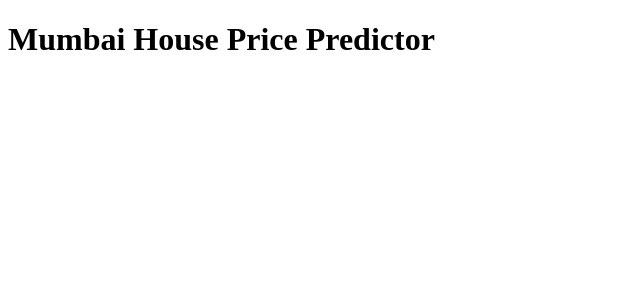
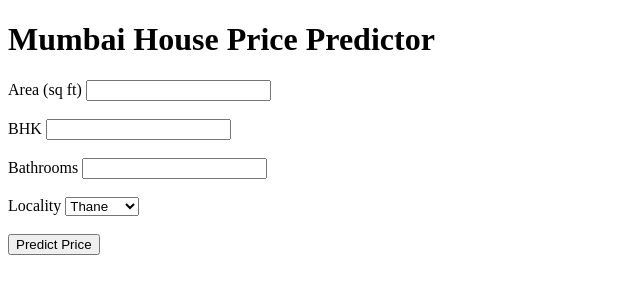
Before and after one commit to OmWagale/mumbai-house-price-prediction, a Flask app: page / in a window 1280 px wide. Shown: the top 300 px of the page, without its empty margins (0-640 px from the left). Run offline with Flask 3, Linux system fonts and the light colour scheme.

Commit message:
Added prediction form UI

```diff
--- a/templates/index.html
+++ b/templates/index.html
@@ -3,9 +3,44 @@
 <head>
     <title>Mumbai House Price Predictor</title>
 </head>
+
 <body>
 
     <h1>Mumbai House Price Predictor</h1>
 
+    <form>
+
+        <label>Area (sq ft)</label>
+        <input type="number" name="area">
+
+        <br><br>
+
+        <label>BHK</label>
+        <input type="number" name="bhk">
+
+        <br><br>
+
+        <label>Bathrooms</label>
+        <input type="number" name="bathroom">
+
+        <br><br>
+
+        <label>Locality</label>
+
+        <select name="locality">
+            <option>Thane</option>
+            <option>Andheri</option>
+            <option>Powai</option>
+            <option>Dombivli</option>
+        </select>
+
+        <br><br>
+
+        <button type="submit">
+            Predict Price
+        </button>
+
+    </form>
+
 </body>
 </html>
```
